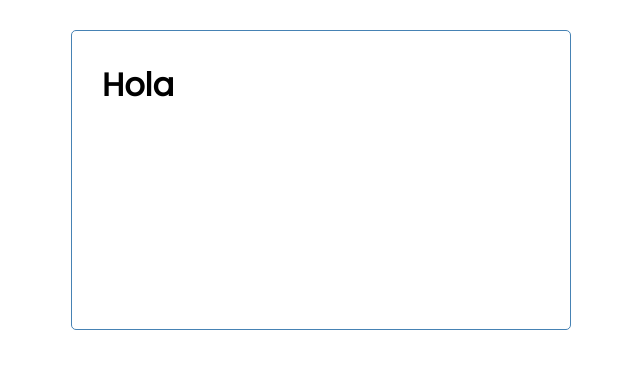
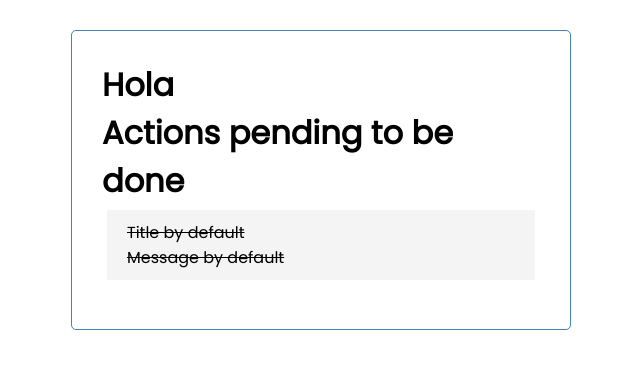
Before and after one commit to luismilopez10/ToDo_App_Front, a React (Vite) app: page / in a window 1280 px wide. Shown: the top 368 px of the page, without its empty margins (319-959 px from the left). Built offline with nearby package versions, Linux system fonts and the light colour scheme.

Commit message:
Store provider created and made a test with the list of actions

```diff
--- a/src/App.jsx
+++ b/src/App.jsx
@@ -1,11 +1,15 @@
-import { useState } from 'react'
 import './App.css'
+import StoreProvider from './components/StoreProvider'
+import TaskList from './components/TaskList'
 
 function App() {
   return (
-    <div className="container">
-      <h1>Hola</h1>
-    </div>
+    <StoreProvider>
+      <div className="container">
+        <h1>Hola</h1>
+        <TaskList />
+      </div>
+    </StoreProvider>
   )
 }
 
--- a/src/components/Reducer.jsx
+++ b/src/components/Reducer.jsx
@@ -0,0 +1,12 @@
+function reducer(state, action){
+    switch(action.type){
+        case 'add-note':
+            return state
+        case 'remove-note':
+            return state
+        case 'update-note':
+            return state
+    }
+}
+
+export default reducer
--- a/src/components/StoreProvider.jsx
+++ b/src/components/StoreProvider.jsx
@@ -0,0 +1,36 @@
+import React, { createContext, useReducer } from 'react'
+import reducer from './Reducer'
+
+const initialState = {
+    note: {
+        id: '',
+        title: '',
+        message: '',
+        done: false
+    },
+    lstTask: [
+        {
+            id: '0',
+            title: 'Title by default',
+            message: 'Message by default',
+            done: true
+        }
+    ]
+}
+
+const Store = createContext(initialState)
+
+const StoreProvider = ({children}) => {
+
+    const [state, dispatch] = useReducer(reducer, initialState)
+
+    return (
+        <Store.Provider value={{state, dispatch}}>
+            {children}
+        </Store.Provider>
+    )
+}
+
+export default StoreProvider
+
+export {Store, initialState}
--- a/src/components/TaskList.jsx
+++ b/src/components/TaskList.jsx
@@ -0,0 +1,27 @@
+import React, { useContext } from 'react'
+import { Store } from './StoreProvider'
+
+const TaskList = () => {
+
+    const {state, dispatch} = useContext(Store)
+
+    console.log(state);
+
+  return (
+    <div>
+        <h1>Actions pending to be done</h1>
+        <ul>
+            {state.lstTask.map(note => {
+                return (
+                <li key={note.id} className='task' style={note.done ? {textDecoration: 'line-through'} : {}}>
+                    {note.title} <br />
+                    {note.message}
+                </li>
+                )
+            })}
+        </ul>
+    </div>
+  )
+}
+
+export default TaskList
--- a/src/index.css
+++ b/src/index.css
@@ -55,6 +55,7 @@
 }
 
 .task {
+  list-style: none;
   background: #f4f4f4;
   margin: 5px;
   padding: 10px 20px;
```
